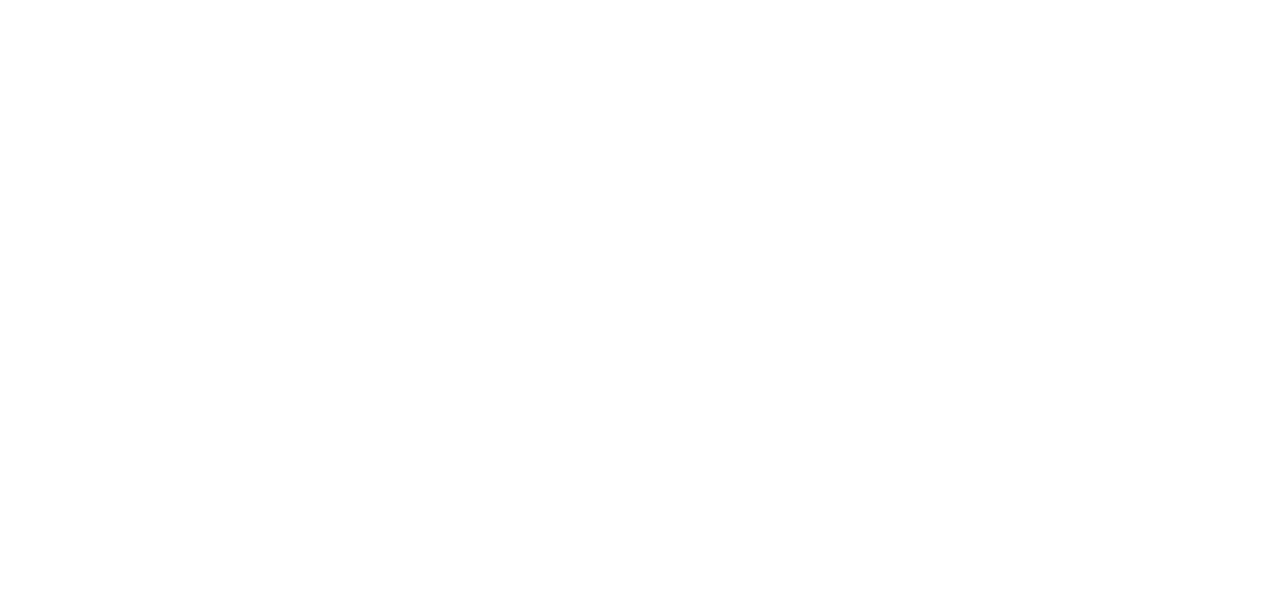
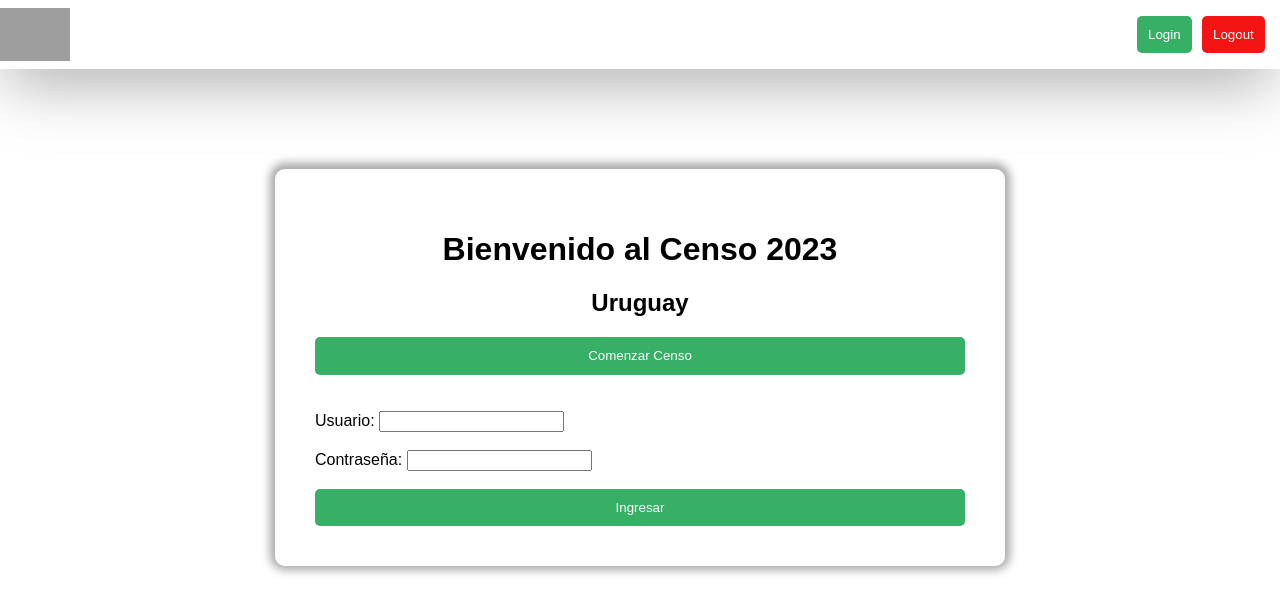
Before and after one commit to GuillermoPlisich07/ObligatorioP1, a plain HTML site: page index.html in a window 1280 px wide. Drawn offline with Linux system fonts and the light colour scheme; grey boxes are pictures that could not be loaded.

Commit message:
Creo carpeta guille

```diff
--- a/index.html
+++ b/index.html
@@ -4,9 +4,62 @@
     <meta charset="UTF-8">
     <meta http-equiv="X-UA-Compatible" content="IE=edge">
     <meta name="viewport" content="width=device-width, initial-scale=1.0">
-    <title>Document</title>
+    <title>Obligatorio P1</title>
+    <link rel="stylesheet" href="style.css">
 </head>
 <body>
 
+
+
+    <!-- Barra De Navegacion -->
+    <div class="navContenedor">
+        <!-- Logo -->
+        <img class="logo" src="https://p1.develotion.com/2023_03/logo.jpg" alt="logo">
+        <ul class="navLi">
+            <li>
+                <!-- Login para censista -->
+                <input class="btn btn-login" type="button" value="Login">
+            </li>
+            <li>
+                <!-- Login para censista -->
+                <input class="btn btn-logout" type="button" value="Logout">
+            </li>
+        </ul>
+    </div>
+    <div class="contenedorPrincipal">
+        <!-- Bienvenida y comienzo de censo-->
+        <div class="contendorBienvenida">
+            <h1>Bienvenido al Censo 2023</h1>
+            <h2>Uruguay</h2>
+            <!-- Boton Invitado -->
+            <input type="button" class="btn" id="btnInvitado" value="Comenzar Censo">
+        </div>
+        <br><br>
+
+        <!-- Login  -->
+        <div class="contendorLogin">
+            <label for="txtUsuario">Usuario: </label><input type="text" id="txtUsuario"><br><br>
+            <label for="txtPassword">Contraseña: </label><input type="password" id="txtPassword"><br><br>
+            <input type="button" class="btn" id="btnLogin" value="Ingresar">
+        </div>
+
+
+
+
+
+
+
+
+    </div><!-- FIN PIE -->
+
+
+
+
+
+
+    <script src="js/clases.js"></script>
+    <script src="js/sistemas.js"></script>
+    <script src="js/app.js"></script>
+
 </body>
 </html>
--- a/js/app.js
+++ b/js/app.js
@@ -0,0 +1 @@
+let sis = new Sistema();
--- a/js/clases.js
+++ b/js/clases.js
@@ -0,0 +1,8 @@
+class Usuario{
+    static idUsuario= 0;
+    constructor(){
+        this.id = Usuario.idUsuario++;
+        this.nombre;
+        this.nombreUsuario;
+    }
+}
--- /dev/null
+++ b/style.css
@@ -0,0 +1,70 @@
+html, body{
+    margin: 0;
+    padding: 0;
+    font-family: sans-serif;
+}
+
+.contenedor{
+    display: flex;
+    align-items: center;
+    justify-content: center;
+}
+
+.navContenedor{
+    width: 100%;
+    display: flex;
+    align-items: center;
+    justify-content: space-between;
+    -webkit-box-shadow: -1px 17px 64px -7px rgba(121, 121, 121, 0.75);
+    -moz-box-shadow: -1px 17px 64px -7px rgba(126, 126, 126, 0.75);
+    box-shadow: -1px 17px 64px -7px rgba(126, 126, 126, 0.75);
+}
+
+.navContenedor .logo{
+    text-align: start;
+    width: 70px;
+}
+
+.navLi{
+    display: flex;
+    align-items: center;
+    justify-content: center;
+    list-style: none;
+    gap: 10px;
+    margin-right: 15px;
+}
+
+.contenedorPrincipal{
+
+    background-color: rgba(255, 255, 255, 0.4);
+    border-radius:10px;
+    max-width:650px;
+    display:flex;
+    flex-direction:column;
+    padding:40px;
+    margin-top: 100px;
+    margin-right: auto;
+    margin-left: auto;
+    box-shadow: 0px -1px 10px 5px rgb(167, 167, 167);
+}
+
+.contendorBienvenida{
+    text-align: center;
+}
+
+.btn{
+    display:block;
+    width:100%;
+    border-radius:5px;
+    padding: 0.70rem;
+    background-color: #37af65;
+    color:rgb(255, 255, 255);
+    font-size: 20;
+    border:0px;
+    cursor:pointer;
+
+}
+
+.btn.btn-logout{
+    background-color: #f51414;
+}
```
Also changed, not shown: js/sistemas.js (+12 -0 lines).
